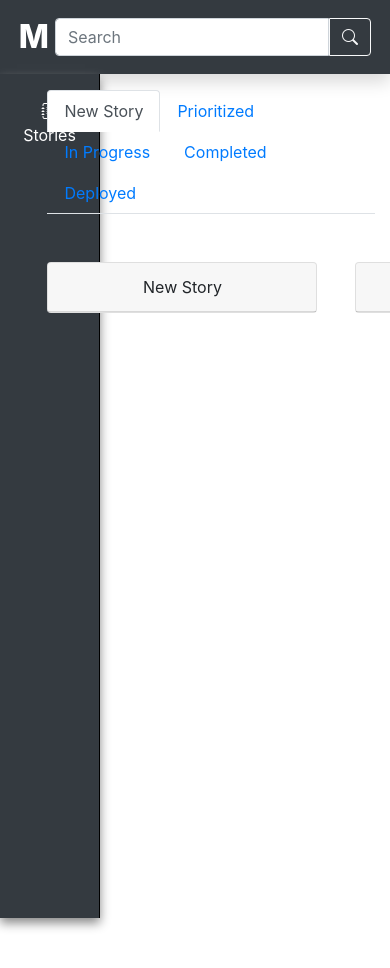
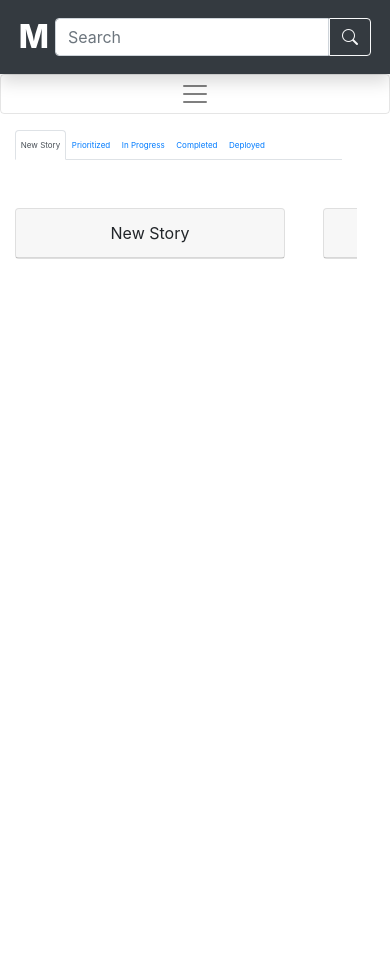
Before and after one commit to briansai/makestory, a Next.js app in the folder client/: page / in a window 390 px wide. Shown: the top 968 px of the page. After the commit the page ends 936 px from the top, so only its background shows below. Built offline with nearby package versions, Linux system fonts and the light colour scheme.

Commit message:
Extended sidebar in mobile view and resized tabs

```diff
--- a/client/components/ControlledTabs.jsx
+++ b/client/components/ControlledTabs.jsx
@@ -4,7 +4,7 @@ import { storyColumns } from '../utils/constants';
 const ControlledTabs = ({ selectedTab, setSelectedTab }) => {
   return (
     <Tabs
-      className="mt-3"
+      className="mt-3 controlled-tab"
       activeKey={selectedTab}
       onSelect={(k) => setSelectedTab(k)}
     >
--- a/client/components/SideBarMenu.jsx
+++ b/client/components/SideBarMenu.jsx
@@ -2,8 +2,9 @@ import { Navbar, Nav } from 'react-bootstrap';
 
 const SideBarMenu = () => {
   return (
-    <Navbar className="side-navbar">
-      <Navbar.Collapse>
+    <Navbar collapseOnSelect expand="lg" className="side-navbar">
+      <Navbar.Toggle aria-controls="basic-navbar-nav" />
+      <Navbar.Collapse id="basic-navbar-nav">
         <Nav className="flex-column bg-dark sidebar" defaultActiveKey="/home">
           <Nav.Link eventKey="link-1" className="text-white text-center link">
             <div>
--- a/client/components/TopMenu.jsx
+++ b/client/components/TopMenu.jsx
@@ -2,11 +2,11 @@ import { Navbar, Form, FormControl, Button } from 'react-bootstrap';
 import { useMediaQuery } from 'react-responsive';
 
 const TopMenu = () => {
-  const isTabletOrMobile = useMediaQuery({ query: '(max-width: 1224px)' });
   return (
     <Navbar expand="lg" bg="dark" variant="dark" className="shadow nav">
       <Navbar.Brand href="#home" className="brand">
-        {isTabletOrMobile ? 'M' : 'MakeStory'}
+        <div className="d-lg-none">M</div>
+        <div className="d-none d-lg-block">MakeStory</div>
       </Navbar.Brand>
       <Form className="mx-auto search-container">
         <FormControl type="text" placeholder="Search" className="sm-2 search" />
--- a/client/pages/index.js
+++ b/client/pages/index.js
@@ -8,10 +8,10 @@ const Index = () => (
     <TopMenu />
     <Container fluid className="main">
       <Row noGutters className="main-row">
-        <Col xs={1}>
+        <Col xs={12} sm={1}>
           <SideBarMenu />
         </Col>
-        <Col xs={9} className="main-column">
+        <Col sm={10} className="main-column">
           <StoryColumns />
         </Col>
       </Row>
--- /dev/null
+++ b/client/scss/components/ControlledTabs.scss
@@ -0,0 +1,9 @@
+@media only screen and (max-device-width: 1224px) {
+  .nav-link {
+    padding: 0.5rem 0.3rem;
+  }
+
+  .controlled-tab {
+    font-size: 0.5rem;
+  }
+}
--- a/client/scss/components/SideBarMenu.scss
+++ b/client/scss/components/SideBarMenu.scss
@@ -1,5 +1,10 @@
 .side-navbar {
   padding: 0;
+
+  .navbar-toggler {
+    width: 100%;
+  }
+
   .sidebar {
     min-width: 100px;
     height: 100vh;
--- a/client/scss/pages/_app.scss
+++ b/client/scss/pages/_app.scss
@@ -4,3 +4,4 @@
 @import '../components/StoryColumns.scss';
 @import '../components/SideBarMenu.scss';
 @import '../components/TopMenu.scss';
+@import '../components//ControlledTabs.scss';
```
